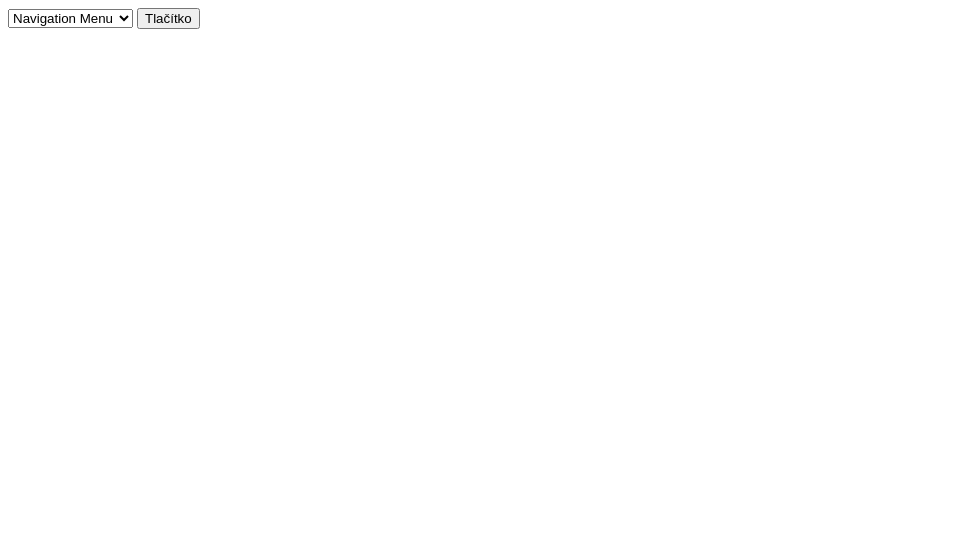
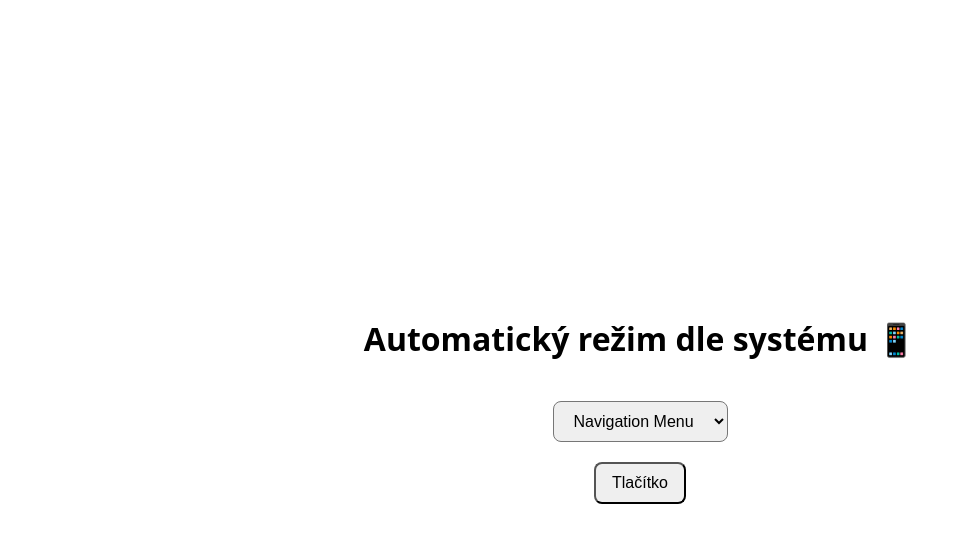
Before and after one commit to OndraMinovsky/unknown, a plain HTML site: page index.html in a window 1280 px wide. Shown: the whole page, without its empty margins (0-961 px from the left). Drawn offline with Linux system fonts and the light colour scheme.

Commit message:
Update index.html

```diff
--- a/index.html
+++ b/index.html
@@ -3,28 +3,55 @@
 <head>
     <meta charset="UTF-8">
     <meta name="viewport" content="width=device-width, initial-scale=1.0">
-    <title>Nativní prvky 📱</title>
+    <title>Automatický Dark/Light Mode 🌗</title>
+    <style>
+        /* Definice barevných palet pomocí CSS proměnných */
+        :root {
+            --bg-color: #ffffff;
+            --text-color: #000000;
+        }
+
+        /* Pokud má uživatel v systému zapnutý Dark Mode */
+        @media (prefers-color-scheme: dark) {
+            :root {
+                --bg-color: #121212;
+                --text-color: #ffffff;
+            }
+        }
+
+        body {
+            background-color: var(--bg-color);
+            color: var(--text-color);
+            font-family: system-ui, -apple-system, sans-serif;
+            display: flex;
+            flex-direction: column;
+            align-items: center;
+            justify-content: center;
+            height: 100vh;
+            margin: 0;
+            gap: 20px;
+            transition: background 0.3s, color 0.3s;
+        }
+
+        /* Nativní styly pro prvky, aby hezky vypadaly v obou režimech */
+        select, button {
+            padding: 10px 16px;
+            font-size: 16px;
+            border-radius: 8px;
+        }
+    </style>
 </head>
 <body>
 
-    <!-- Nativní systémový select (dropdown) -->
-    <select onchange="if(this.value) alert('Vybráno: ' + this.value)">
+    <h1>Automatický režim dle systému 📱</h1>
+
+    <select>
         <option value="" disabled selected>Navigation Menu</option>
         <option value="Home">Home</option>
         <option value="Converter">Converter</option>
-        <option value="Base64 Decode">- Base64 Decode</option>
-        <option value="ASCII">-- ASCII</option>
-        <option value="Audio">-- Audio</option>
-        <option value="Basic Auth">-- Basic Auth</option>
-        <option value="File">-- File</option>
-        <option value="Hex">-- Hex</option>
-        <option value="Image">-- Image</option>
-        <option value="BMP">--- BMP</option>
-        <option value="GIF">--- GIF</option>
     </select>
 
-    <!-- Nativní systémové tlačítko -->
-    <button onclick="alert('Nativní tlačítko stisknuto!')">Tlačítko</button>
+    <button onclick="alert('Funguje to!')">Tlačítko</button>
 
 </body>
 </html>
```
